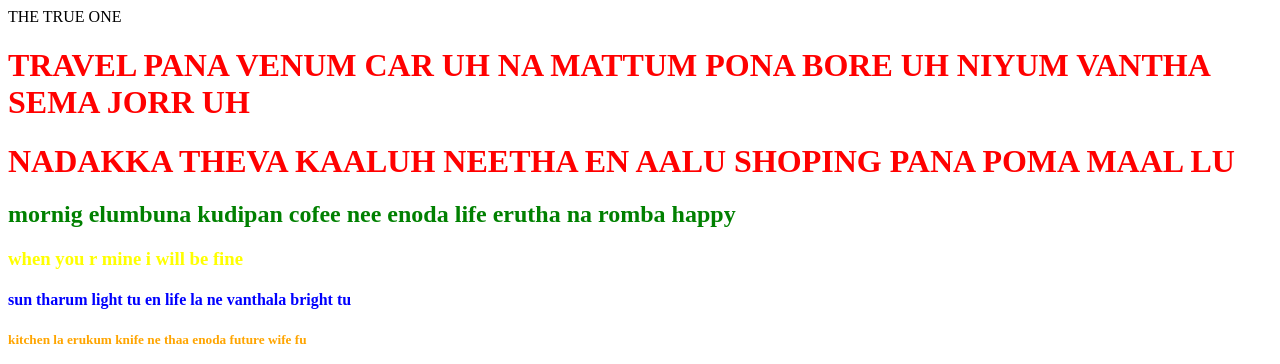
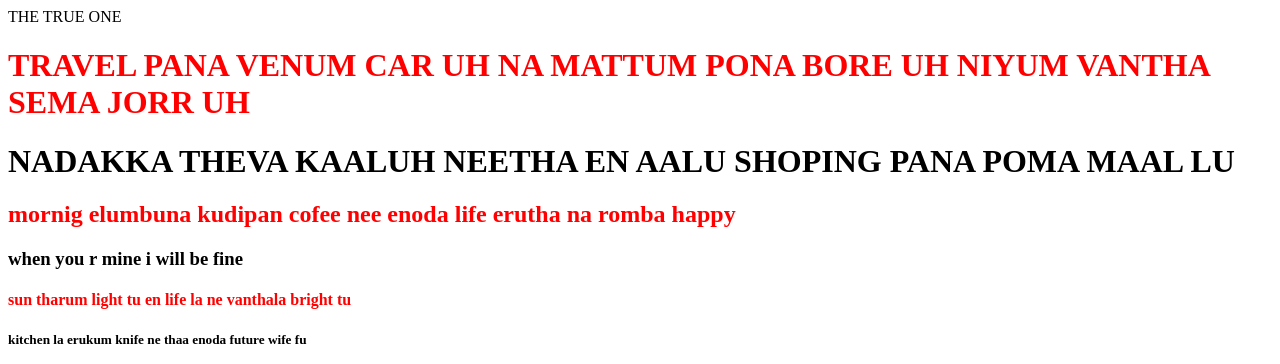
Before and after one commit to altrin206/altrin206.github.io, a plain HTML site: page index.html in a window 1280 px wide. Shown: the top 364 px of the page. Drawn offline with Linux system fonts and the light colour scheme.

Commit message:
Update index.html

```diff
--- a/index.html
+++ b/index.html
@@ -4,11 +4,12 @@
        </head>
        <boady>
         <h1 style="color:red">TRAVEL PANA VENUM CAR UH NA MATTUM PONA BORE UH NIYUM VANTHA SEMA JORR UH</h1>
-       <h1 style="color:red">NADAKKA THEVA KAALUH NEETHA EN AALU SHOPING PANA POMA MAAL LU</h1>
-       <h2 style="color:green">mornig elumbuna kudipan cofee nee enoda life erutha na romba happy</h2>
-       <h3 style="color:yellow">when you r mine i will be fine  </h3>
-       <h4 style="color:blue">sun tharum light tu en life la ne vanthala bright tu</h4>
-       <h5 style="color:orange">kitchen la erukum knife ne thaa enoda future wife fu</h5>
+       <h1 style="color:black">NADAKKA THEVA KAALUH NEETHA EN AALU SHOPING PANA POMA MAAL LU</h1>
+       <h2 style="color:red">mornig elumbuna kudipan cofee nee enoda life erutha na romba happy</h2>
+       <h3 style="color:black">when you r mine i will be fine  </h3>
+       <h4 style="color:red">sun tharum light tu en life la ne vanthala bright tu</h4>
+       <h5 style="color:black">kitchen la erukum knife ne thaa enoda future wife fu</h5>
+       <h4 tyle="color:red">EAST OR WEST ONLY YOU ARE THE BEST MOVLAA</h4>
        <h1 tyle="color:violet">finally i need you bae</h1>
        </body>
 </html>
```
